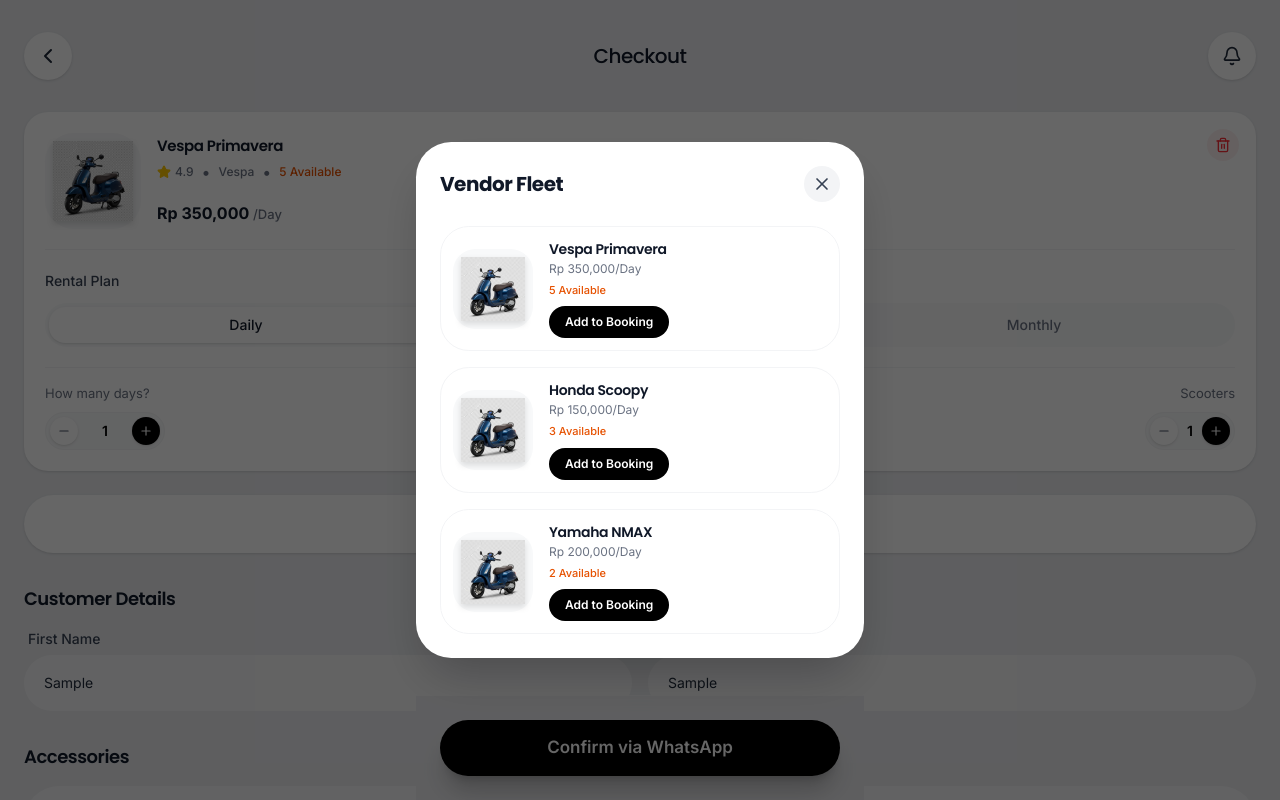
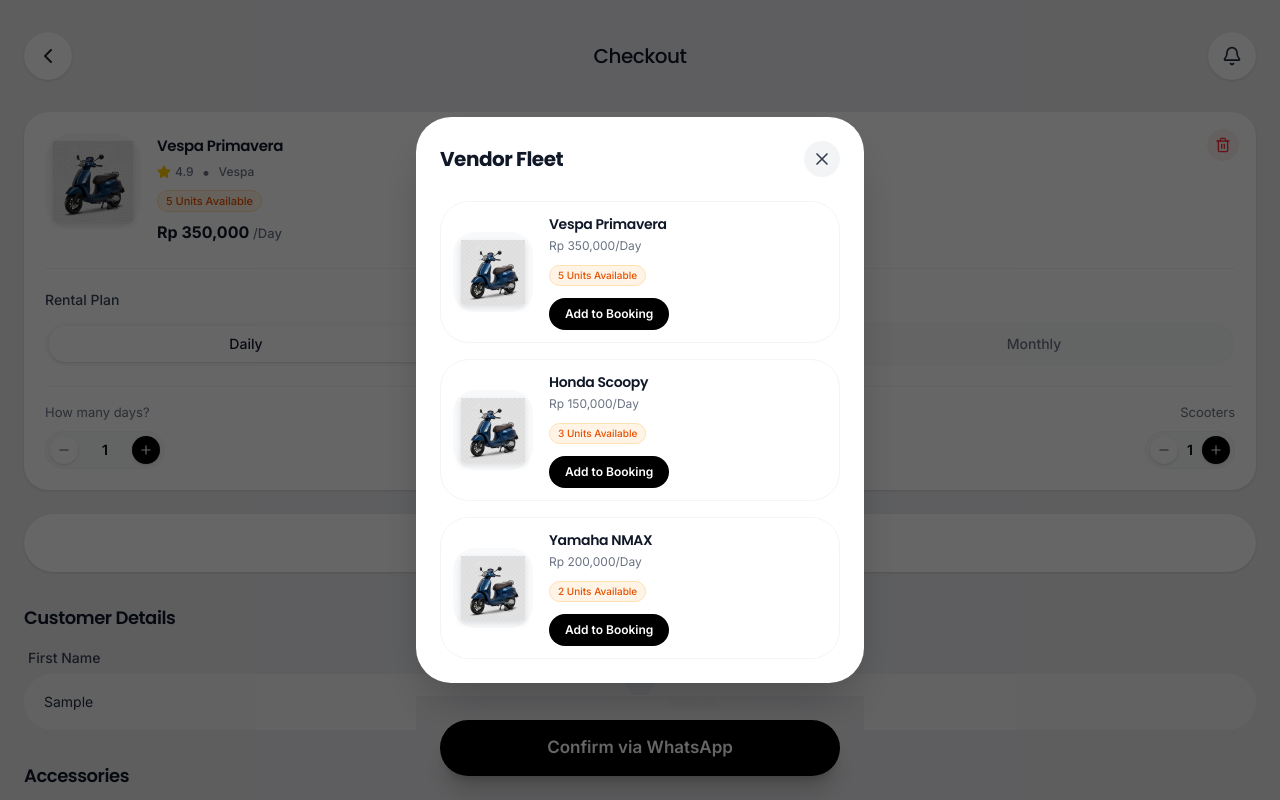
Before and after one commit to thebikerentalbali/thebikerentalbalinew, a Next.js app: page /checkout in a window 1280 px wide. Both pictures are taken after typing "Sample", "Sample" into the empty fields and a click on the button "Add scooter". Shown: the top 800 px of the page. Built offline with nearby package versions, Linux system fonts and the light colour scheme.

Commit message:
style: move availability below title and style as professional badge

```diff
--- a/src/app/checkout/page.tsx
+++ b/src/app/checkout/page.tsx
@@ -136,13 +136,18 @@
                 </div>
                 <div className="flex flex-col flex-1 py-1">
                   <h3 className="font-semibold text-gray-900 text-[15px] leading-tight mb-1">{item.name}</h3>
-                  <div className="flex items-center gap-1 text-gray-500 mb-2">
-                    <Star className="w-3.5 h-3.5 fill-yellow-400 text-yellow-400 shrink-0" />
-                    <span className="text-[12px] font-medium">{item.rating}</span>
-                    <span className="mx-1">•</span>
-                    <span className="text-[12px] font-medium">{item.brand}</span>
-                    <span className="mx-1">•</span>
-                    <span className="text-[12px] font-medium text-[#E65100]">{item.available} Available</span>
+                  <div className="flex flex-col gap-1.5 mb-2">
+                    <div className="flex items-center gap-1 text-gray-500">
+                      <Star className="w-3.5 h-3.5 fill-yellow-400 text-yellow-400 shrink-0" />
+                      <span className="text-[12px] font-medium">{item.rating}</span>
+                      <span className="mx-1">•</span>
+                      <span className="text-[12px] font-medium">{item.brand}</span>
+                    </div>
+                    <div className="flex items-start">
+                      <span className="inline-flex items-center px-2 py-0.5 rounded-md text-[11px] font-medium bg-[#FFF4E5] text-[#E65100] border border-[#FFE0B2]">
+                        {item.available} Units Available
+                      </span>
+                    </div>
                   </div>
 
                   <div className="flex items-end justify-between mt-auto">
@@ -389,9 +394,13 @@
                     <img src={scooter.img} alt={scooter.name} className="w-full h-full object-contain drop-shadow-md" />
                   </div>
                   <div className="flex-1">
-                    <h3 className="font-semibold text-gray-900 text-[14px]">{scooter.name}</h3>
-                    <p className="text-[12px] text-gray-500 mb-1">Rp {scooter.daily.toLocaleString()}/Day</p>
-                    <p className="text-[11px] text-[#E65100] font-medium mb-2">{scooter.available} Available</p>
+                    <h3 className="font-semibold text-gray-900 text-[14px] mb-0.5">{scooter.name}</h3>
+                    <p className="text-[12px] text-gray-500 mb-1.5">Rp {scooter.daily.toLocaleString()}/Day</p>
+                    <div className="mb-3">
+                      <span className="inline-flex items-center px-2 py-0.5 rounded-md text-[10px] font-medium bg-[#FFF4E5] text-[#E65100] border border-[#FFE0B2]">
+                        {scooter.available} Units Available
+                      </span>
+                    </div>
                     <button
                       onClick={() => addToCart(scooter)}
                       className="text-xs font-semibold bg-black text-white px-4 py-2 rounded-full hover:bg-gray-800 transition-colors"
```
